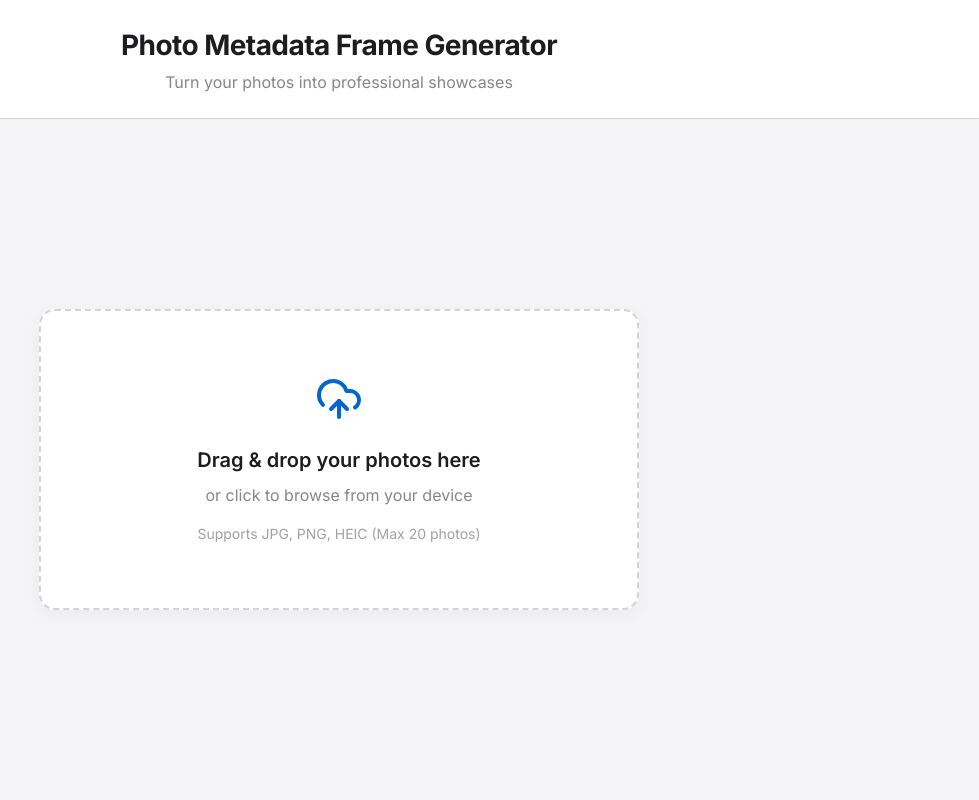
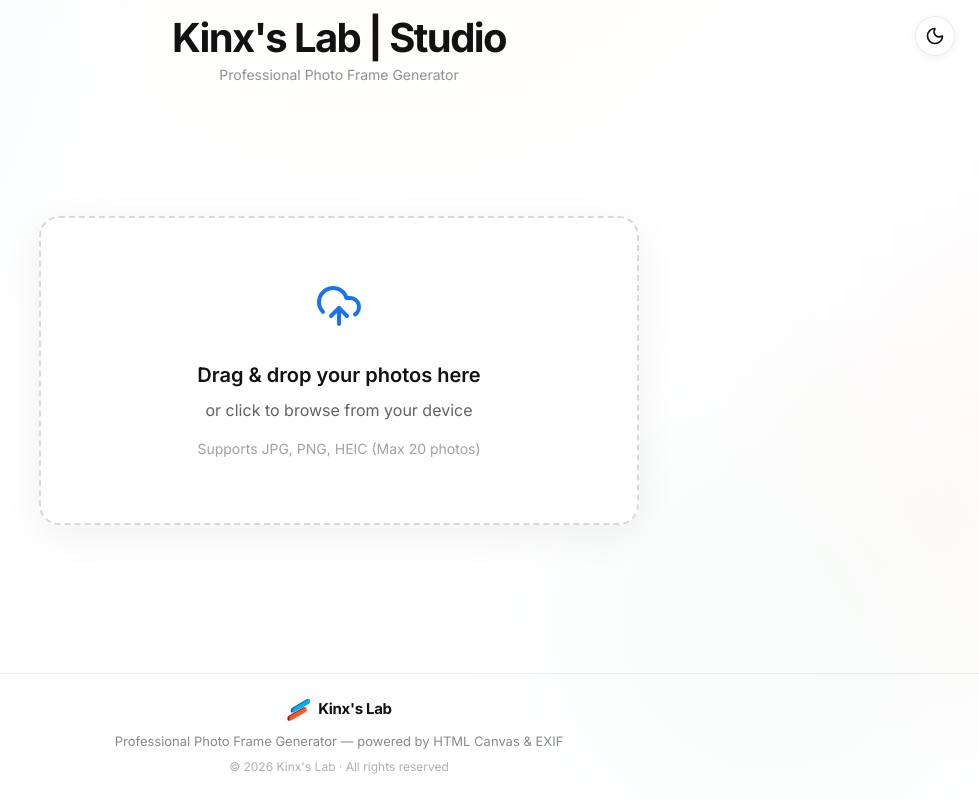
Before and after one commit to TQDuysuke/kinx_lab_photoframe, a React (Vite) app: page / in a window 1280 px wide. Shown: the whole page, without its empty margins (301-1280 px from the left). Built offline with nearby package versions, Linux system fonts and the light colour scheme.

Commit message:
feat: Implement core photo frame generator application with initial SEO and branding.

```diff
--- a/index.html
+++ b/index.html
@@ -2,9 +2,34 @@
 <html lang="en">
   <head>
     <meta charset="UTF-8" />
-    <link rel="icon" type="image/svg+xml" href="/vite.svg" />
     <meta name="viewport" content="width=device-width, initial-scale=1.0" />
-    <title>temp-app</title>
+
+    <!-- Primary Meta Tags -->
+    <title>Kinx's Lab | Studio — Professional Photo Frame Generator</title>
+    <meta name="title" content="Kinx's Lab | Studio — Professional Photo Frame Generator" />
+    <meta name="description" content="Generate stunning, professional-grade photo frames with camera EXIF metadata. Supports iPhone style, Cinematic Blur, Film Negative, Camera Live View, and Glass Morphism frames." />
+    <meta name="keywords" content="photo frame generator, EXIF metadata, cinematic frame, film negative, camera live view, glassmorphism, photo editing, Kinx Studio" />
+    <meta name="author" content="Kinx's Lab" />
+    <meta name="robots" content="index, follow" />
+
+    <!-- Open Graph / Facebook -->
+    <meta property="og:type" content="website" />
+    <meta property="og:title" content="Kinx's Lab | Studio — Professional Photo Frame Generator" />
+    <meta property="og:description" content="Generate stunning photo frames with camera EXIF metadata. iPhone style, Cinematic Blur, Film Negative, Camera Live View and Glass Morphism." />
+    <meta property="og:image" content="/src/assets/logo.svg" />
+
+    <!-- Twitter / X -->
+    <meta name="twitter:card" content="summary_large_image" />
+    <meta name="twitter:title" content="Kinx's Lab | Studio" />
+    <meta name="twitter:description" content="Professional photo frame generator with EXIF metadata. Beautiful styles for photographers." />
+    <meta name="twitter:image" content="/src/assets/logo.svg" />
+
+    <!-- Favicon & Brand Icon -->
+    <link rel="icon" type="image/svg+xml" href="/src/assets/logo.svg" />
+    <link rel="apple-touch-icon" href="/src/assets/logo.svg" />
+
+    <!-- Theme color for mobile browsers -->
+    <meta name="theme-color" content="#1f2023" />
   </head>
   <body>
     <div id="root"></div>
--- a/src/App.jsx
+++ b/src/App.jsx
@@ -4,7 +4,7 @@
 import FrameCanvas from './components/FrameCanvas';
 import { extractExif } from './utils/extractExif';
 import { iphoneFrame } from './templates/iphoneFrame';
-import { Image as ImageIcon, Download, X } from 'lucide-react';
+import { Image as ImageIcon, Download, X, Moon, Sun } from 'lucide-react';
 import { generateFrameUrl } from './utils/generateFrame';
 
 // Import logos
@@ -24,6 +24,9 @@
 export default function App() {
   const [photos, setPhotos] = useState([]);
   const [activePhotoId, setActivePhotoId] = useState(null);
+
+  // Dark mode state
+  const [isDarkMode, setIsDarkMode] = useState(false);
 
   const [selectedTemplate, setSelectedTemplate] = useState(templates[0]);
 
@@ -57,6 +60,12 @@
     return null;
   };
 
+  // Apple logo is much larger in the asset — default it to 100%, others use slider
+  const getEffectiveLogoSize = (makeStr, sliderValue) => {
+    if (!makeStr) return sliderValue;
+    return makeStr.toLowerCase().includes('apple') ? 100 : sliderValue;
+  };
+
   const handleUpload = async (files) => {
     setIsProcessingUpload(true);
     try {
@@ -69,12 +78,12 @@
 
           try {
             exifData = await extractExif(file);
-          } catch(err) { console.warn("Failed EXIF:", err); }
+          } catch (err) { console.warn("Failed EXIF:", err); }
 
           try {
             // Downscale to 1920 immediately for real-time UI switching
             displayUrl = await generateDisplayUrl(file, 1920);
-          } catch(err) {
+          } catch (err) {
             console.warn("Failed display resize:", err);
             displayUrl = URL.createObjectURL(file);
           }
@@ -159,7 +168,7 @@
           fontSizeScale,
           userUploadedLogo,
           getLogoForMake(photo.metadata?.make, selectedTemplate?.name),
-          logoSizeScale,
+          getEffectiveLogoSize(photo.metadata?.make, logoSizeScale),
           { framePadding, blurRadius, shadowOpacity, blurBrightness, focusX, focusY }
         );
 
@@ -183,7 +192,7 @@
   };
 
   return (
-    <div className="app-container">
+    <div className={`app-container${isDarkMode ? ' dark-theme' : ''}`}>
       {isProcessingUpload && (
         <div className="global-loading-overlay">
           <div className="spinner"></div>
@@ -192,8 +201,15 @@
         </div>
       )}
       <header className="app-header">
-        <h1>Photo Metadata Frame Generator</h1>
-        <p>Turn your photos into professional showcases</p>
+        <button
+          className="theme-toggle-btn"
+          onClick={() => setIsDarkMode(!isDarkMode)}
+          title={isDarkMode ? "Switch to Light Mode" : "Switch to Dark Mode"}
+        >
+          {isDarkMode ? <Sun size={20} /> : <Moon size={20} />}
+        </button>
+        <h1>Kinx's Lab | Studio</h1>
+        <p>Professional Photo Frame Generator</p>
       </header>
 
       <main className="app-main">
@@ -261,7 +277,7 @@
                   userUploadedLogo={userUploadedLogo}
                   detectedLogo={getLogoForMake(activePhoto?.metadata?.make, selectedTemplate?.name)}
                   originalFile={activePhoto.file}
-                  logoSizeScale={logoSizeScale}
+                  logoSizeScale={getEffectiveLogoSize(activePhoto?.metadata?.make, logoSizeScale)}
                   advancedParams={{ framePadding, blurRadius, shadowOpacity, blurBrightness, focusX, focusY }}
                 />
               )}
@@ -297,6 +313,7 @@
                   </div>
                 </div>
 
+                {!['film_style', 'live_view_style', 'glass_style'].includes(selectedTemplate.name) && (
                   <div className="settings-section">
                     <div className="control-group">
                       <label htmlFor="logoSizeSlider" className="control-label">
@@ -313,6 +330,7 @@
                       />
                     </div>
                   </div>
+                )}
 
                 <div className="settings-section">
                   <div className="control-group">
@@ -424,6 +442,7 @@
                   </>
                 )}
 
+                {!['film_style', 'live_view_style', 'glass_style'].includes(selectedTemplate.name) && (
                   <div className="settings-section">
                     <span className="control-label" style={{ marginBottom: '0.5rem', display: 'block' }}>Custom Logo</span>
                     <div className="logo-upload-group">
@@ -444,6 +463,7 @@
                       )}
                     </div>
                   </div>
+                )}
 
                 <div className="settings-section" style={{ marginTop: '2rem' }}>
                   <button
@@ -462,6 +482,15 @@
           </div>
         )}
       </main>
+
+      <footer className="app-footer">
+        <div className="footer-brand">
+          <img src="/src/assets/logo.svg" alt="Kinx's Lab Logo" className="footer-logo" />
+          <span className="footer-brand-name">Kinx's Lab</span>
+        </div>
+        <p className="footer-tagline">Professional Photo Frame Generator — powered by HTML Canvas & EXIF</p>
+        <p className="footer-copy">© {new Date().getFullYear()} Kinx's Lab · All rights reserved</p>
+      </footer>
     </div>
   );
 }
--- a/src/index.css
+++ b/src/index.css
@@ -1,13 +1,36 @@
 @import url('https://fonts.googleapis.com/css2?family=Inter:wght@400;600;700&display=swap');
 
 :root {
-  --bg-color: #f5f5f7;
-  --panel-bg: #ffffff;
-  --text-primary: #1d1d1f;
-  --text-secondary: #86868b;
-  --accent-color: #0066cc;
-  --accent-hover: #0077ed;
-  --border-color: #d2d2d7;
+  --bg-color: #ffffff;
+  --panel-bg: rgba(255, 255, 255, 0.85);
+  --panel-border: rgba(0, 0, 0, 0.05);
+  --text-primary: #121212;
+  --text-secondary: #5f6368;
+  --accent-color: #1a73e8;
+  --accent-hover: #1557b0;
+  --border-color: rgba(0, 0, 0, 0.08);
+  --shadow-color: rgba(0, 0, 0, 0.06);
+  --slider-bg: #e8eaed;
+  --slider-thumb: #1f2023;
+  --btn-primary-bg: #1f2023;
+  --btn-primary-color: #ffffff;
+}
+
+/* Dark Mode Overrides */
+.dark-theme {
+  --bg-color: #111214;
+  --panel-bg: rgba(28, 30, 34, 0.9);
+  --panel-border: rgba(255, 255, 255, 0.06);
+  --text-primary: #e8eaed;
+  --text-secondary: #9aa0a6;
+  --accent-color: #8ab4f8;
+  --accent-hover: #669df6;
+  --border-color: rgba(255, 255, 255, 0.08);
+  --shadow-color: rgba(0, 0, 0, 0.4);
+  --slider-bg: #3c4043;
+  --slider-thumb: #e8eaed;
+  --btn-primary-bg: #e8eaed;
+  --btn-primary-color: #111214;
 }
 
 * {
@@ -22,6 +45,32 @@
   color: var(--text-primary);
   line-height: 1.5;
   -webkit-font-smoothing: antialiased;
+  min-height: 100vh;
+}
+
+/* Dark Theme — override the body-level background via the app root */
+.dark-theme {
+  --bg-color: #111214;
+  --panel-bg: rgba(28, 30, 34, 0.9);
+  --panel-border: rgba(255, 255, 255, 0.06);
+  --text-primary: #e8eaed;
+  --text-secondary: #9aa0a6;
+  --accent-color: #8ab4f8;
+  --accent-hover: #669df6;
+  --border-color: rgba(255, 255, 255, 0.08);
+  --shadow-color: rgba(0, 0, 0, 0.4);
+  --slider-bg: #3c4043;
+  --slider-thumb: #e8eaed;
+  --btn-primary-bg: #e8eaed;
+  --btn-primary-color: #111214;
+  color: var(--text-primary);
+  background:
+    radial-gradient(circle at 20% 40%, rgba(130, 180, 255, 0.05) 0%, transparent 30%),
+    radial-gradient(circle at 80% 60%, rgba(130, 100, 255, 0.04) 0%, transparent 25%),
+    #111214;
+  background-size: 200% 200%;
+  animation: lightGradientFlow 25s ease infinite;
+  transition: color 0.3s ease;
 }
 
 /* App Layout */
@@ -30,35 +79,88 @@
   min-height: 100vh;
   display: flex;
   flex-direction: column;
+  background:
+    radial-gradient(circle at 15% 30%, rgba(26, 115, 232, 0.04) 0%, transparent 25%),
+    radial-gradient(circle at 85% 65%, rgba(217, 48, 37, 0.03) 0%, transparent 20%),
+    radial-gradient(circle at 50% 10%, rgba(244, 180, 0, 0.04) 0%, transparent 30%),
+    radial-gradient(circle at 70% 80%, rgba(15, 157, 88, 0.03) 0%, transparent 20%),
+    #ffffff;
+  background-size: 150% 150%;
+  animation: lightGradientFlow 20s ease infinite;
+  transition: background 0.4s ease, color 0.3s ease;
 }
+
+@keyframes lightGradientFlow {
+  0% {
+    background-position: 0% 0%;
+  }
+
+  50% {
+    background-position: 50% 100%;
+  }
+
+  100% {
+    background-position: 0% 0%;
+  }
+}
+
+/* App Layout */
 
 .app-header {
   text-align: center;
-  padding: 1.5rem 2rem;
+  padding: 1rem 1.5rem 0.5rem;
+  background: transparent;
+  position: relative;
+  z-index: 10;
+}
+
+.theme-toggle-btn {
+  position: absolute;
+  top: 1rem;
+  right: 1.5rem;
+  width: 40px;
+  height: 40px;
+  border-radius: 50%;
   background: var(--panel-bg);
-  border-bottom: 1px solid var(--border-color);
-  box-shadow: 0 1px 10px rgba(0,0,0,0.02);
+  border: 1px solid var(--border-color);
+  color: var(--text-primary);
+  display: flex;
+  align-items: center;
+  justify-content: center;
+  cursor: pointer;
+  transition: all 0.2s ease;
+  box-shadow: 0 2px 8px var(--shadow-color);
+  backdrop-filter: blur(12px);
+}
+
+.theme-toggle-btn:hover {
+  transform: scale(1.05);
+  box-shadow: 0 4px 16px var(--shadow-color);
 }
 
 .app-header h1 {
-  font-size: 1.75rem;
-  font-weight: 700;
-  letter-spacing: -0.02em;
+  font-size: 2.5rem;
+  font-weight: 800;
+  letter-spacing: -0.04em;
   margin-bottom: 0.25rem;
+  color: var(--text-primary);
+  line-height: 1.1;
 }
 
 .app-header p {
   color: var(--text-secondary);
-  font-size: 1rem;
+  font-size: 0.875rem;
+  font-weight: 400;
+  opacity: 0.7;
 }
 
 .app-main {
   flex: 1;
   display: flex;
   flex-direction: column;
-  padding: 2rem;
+  padding: 0.5rem 2rem 2rem;
   width: 100%;
-  max-width: 1600px;
+  max-width: 1920px;
   margin: 0 auto;
 }
 
@@ -75,23 +177,27 @@
   width: 100%;
   max-width: 600px;
   background: var(--panel-bg);
-  border: 2px dashed var(--border-color);
-  border-radius: 16px;
+  backdrop-filter: blur(12px);
+  -webkit-backdrop-filter: blur(12px);
+  border: 2px dashed rgba(0, 0, 0, 0.15);
+  border-radius: 20px;
   padding: 4rem 2rem;
   text-align: center;
   cursor: pointer;
-  transition: all 0.2s ease;
-  box-shadow: 0 4px 20px rgba(0, 0, 0, 0.05);
+  transition: all 0.3s cubic-bezier(0.25, 0.8, 0.25, 1);
+  box-shadow: 0 10px 40px var(--shadow-color);
 }
 
 .upload-container:hover {
-  border-color: var(--accent-color);
-  background: #fafafc;
+  border-color: #1a73e8;
+  background: rgba(255, 255, 255, 0.95);
+  transform: translateY(-4px);
+  box-shadow: 0 15px 40px rgba(0, 0, 0, 0.08);
 }
 
 .upload-icon {
-  color: var(--accent-color);
-  margin-bottom: 1rem;
+  color: #1a73e8;
+  margin-bottom: 1.5rem;
 }
 
 .upload-text {
@@ -112,37 +218,70 @@
 
 /* 3-Column Layout */
 .three-column-layout {
-  display: grid;
-  grid-template-columns: 250px 1fr 300px;
-  gap: 2rem;
+  display: flex;
+  justify-content: center;
+  align-items: flex-start;
+  gap: 1.25rem;
   width: 100%;
-  align-items: flex-start;
+}
+
+.column-left {
+  width: 220px;
+  flex-shrink: 0;
+}
+
+.column-right {
+  width: 260px;
+  flex-shrink: 0;
+}
+
+.column-middle {
+  flex: 0 1 auto;
+  min-width: 0;
+  display: flex;
+  justify-content: center;
+  /* (220) left + (260) right + (20 * 2) gaps = 520px */
+  max-width: calc(100% - 520px);
 }
 
 @media (max-width: 1024px) {
   .three-column-layout {
-    grid-template-columns: 1fr;
-    grid-template-rows: auto auto auto;
-    gap: 1.5rem;
+    flex-direction: column;
+    align-items: center;
   }
 
-  .column-left { order: 2; }
-  .column-middle { order: 1; }
-  .column-right { order: 3; }
+  .column-left, .column-right, .column-middle {
+    width: 100%;
+    max-width: 100%;
+  }
+
+  .column-left {
+    order: 2;
+  }
+
+  .column-middle {
+    order: 1;
+  }
+
+  .column-right {
+    order: 3;
+  }
 }
 
 .panel-box {
   background: var(--panel-bg);
-  border-radius: 12px;
-  padding: 1.5rem;
-  box-shadow: 0 4px 20px rgba(0, 0, 0, 0.04);
-  border: 1px solid var(--border-color);
+  backdrop-filter: blur(24px);
+  -webkit-backdrop-filter: blur(24px);
+  border-radius: 16px;
+  padding: 1rem;
+  box-shadow: 0 10px 40px var(--shadow-color);
+  border: 1px solid var(--panel-border);
 }
 
 .panel-title {
   font-size: 1rem;
   font-weight: 700;
-  margin-bottom: 1.5rem;
+  margin-bottom: 1rem;
   color: var(--text-primary);
   border-bottom: 1px solid var(--border-color);
   padding-bottom: 0.5rem;
@@ -151,6 +290,7 @@
 .settings-section {
   margin-bottom: 1.5rem;
 }
+
 .settings-section:last-child {
   margin-bottom: 0;
 }
@@ -159,15 +299,17 @@
 .thumbnail-strip {
   display: flex;
   flex-direction: column;
-  gap: 0.75rem;
+  gap: 0.5rem;
   max-height: 400px;
   overflow-y: auto;
-  margin-bottom: 1.5rem;
+  margin-bottom: 1rem;
   padding-right: 0.5rem;
 }
+
 .thumbnail-strip::-webkit-scrollbar {
   width: 6px;
 }
+
 .thumbnail-strip::-webkit-scrollbar-thumb {
   background: var(--border-color);
   border-radius: 3px;
@@ -182,22 +324,26 @@
   cursor: pointer;
   border: 2px solid transparent;
   transition: all 0.2s ease;
-  background: #000;
+  background: #f1f3f4;
 }
+
 .thumbnail-item img {
   width: 100%;
   height: 100%;
   object-fit: cover;
-  opacity: 0.6;
+  opacity: 0.8;
   transition: opacity 0.2s ease;
 }
+
 .thumbnail-item:hover img {
   opacity: 1;
 }
+
 .thumbnail-item.active {
-  border-color: var(--accent-color);
-  box-shadow: 0 0 0 2px rgba(0, 102, 204, 0.2);
+  border-color: #1a73e8;
+  box-shadow: 0 0 0 2px rgba(26, 115, 232, 0.2);
 }
+
 .thumbnail-item.active img {
   opacity: 1;
 }
@@ -252,24 +398,25 @@
 
 .slider {
   width: 100%;
-  accent-color: var(--accent-color);
+  accent-color: var(--slider-thumb);
   height: 6px;
   border-radius: 3px;
-  background: #e5e5ea;
+  background: var(--slider-bg);
   outline: none;
   appearance: none;
   -webkit-appearance: none;
 }
+
 .slider::-webkit-slider-thumb {
   -webkit-appearance: none;
   appearance: none;
   width: 18px;
   height: 18px;
   border-radius: 50%;
-  background: var(--accent-color);
+  background: var(--slider-thumb);
   cursor: pointer;
-  border: 2px solid white;
-  box-shadow: 0 1px 4px rgba(0,0,0,0.2);
+  border: 2px solid var(--bg-color);
+  box-shadow: 0 1px 4px rgba(0, 0, 0, 0.2);
 }
 
 .upload-logo-btn {
@@ -278,7 +425,7 @@
   justify-content: center;
   gap: 0.5rem;
   padding: 0.6rem 1.2rem;
-  background: white;
+  background: rgba(255, 255, 255, 0.05);
   color: var(--text-primary);
   border: 1px solid var(--border-color);
   border-radius: 8px;
@@ -286,12 +433,11 @@
   font-weight: 600;
   cursor: pointer;
   transition: all 0.2s ease;
-  box-shadow: 0 1px 2px rgba(0,0,0,0.02);
 }
 
 .upload-logo-btn:hover {
-  background: #fdfdfd;
-  border-color: #999;
+  background: rgba(255, 255, 255, 0.1);
+  border-color: rgba(255, 255, 255, 0.3);
 }
 
 .clear-logo-btn {
@@ -321,7 +467,8 @@
 }
 
 .template-options {
-  display: flex;
+  display: grid;
+  grid-template-columns: 1fr 1fr;
   gap: 0.5rem;
 }
 
@@ -329,42 +476,52 @@
   padding: 0.5rem 1rem;
   border: 1px solid var(--border-color);
   background: transparent;
-  border-radius: 8px;
+  border-radius: 20px;
   cursor: pointer;
   font-family: inherit;
   font-size: 0.875rem;
-  color: var(--text-primary);
+  color: var(--text-secondary);
   transition: all 0.2s ease;
 }
 
 .template-btn:hover {
-  background: #f5f5f7;
+  background: #f1f3f4;
+  color: var(--text-primary);
 }
 
 .template-btn.active {
-  background: var(--text-primary);
-  color: white;
-  border-color: var(--text-primary);
+  background: var(--btn-primary-bg);
+  color: var(--btn-primary-color);
+  border-color: var(--btn-primary-bg);
+  font-weight: 500;
 }
 
 /* Common Buttons */
-.new-photo-btn {
+.app-button,
+.new-photo-btn,
+.reset-btn,
+.upload-logo-btn {
   width: 100%;
-  padding: 0.75rem;
-  border: 1px solid var(--border-color);
-  background: white;
-  border-radius: 8px;
-  color: var(--text-primary);
+  padding: 0.6rem 1.2rem;
+  border: 1px solid transparent;
+  background: var(--btn-primary-bg);
+  border-radius: 24px;
+  color: var(--btn-primary-color);
   cursor: pointer;
   font-size: 0.875rem;
-  font-weight: 600;
+  font-weight: 500;
+  font-family: inherit;
   transition: all 0.2s ease;
-  box-shadow: 0 1px 2px rgba(0,0,0,0.02);
+  display: flex;
+  align-items: center;
+  justify-content: center;
+  gap: 0.5rem;
 }
 
-.new-photo-btn:hover {
-  background: #fdfdfd;
-  border-color: #999;
+.new-photo-btn:hover,
+.upload-logo-btn:hover {
+  background: #3c4043;
+  color: #fff;
 }
 
 .logo-upload-group {
@@ -372,22 +529,17 @@
   align-items: center;
 }
 
+/* Ghost variant for destructive action */
 .reset-btn {
-  width: 100%;
-  padding: 0.75rem;
-  border: 1px solid #ff3b30;
   background: transparent;
-  border-radius: 8px;
   color: #ff3b30;
-  cursor: pointer;
-  font-size: 0.875rem;
-  font-weight: 600;
-  transition: all 0.2s ease;
-  box-shadow: 0 1px 2px rgba(0,0,0,0.02);
+  border: 1px solid rgba(255, 59, 48, 0.4);
 }
 
 .reset-btn:hover {
-  background: #fff0f0;
+  background: #ff3b30;
+  color: #ffffff;
+  border-color: #ff3b30;
 }
 
 .download-btn {
@@ -396,7 +548,7 @@
   justify-content: center;
   gap: 0.5rem;
   padding: 1rem 2rem;
-  background: var(--accent-color);
+  background: #1f2023;
   color: white;
   border: none;
   border-radius: 24px;
@@ -409,7 +561,7 @@
 }
 
 .download-btn:hover {
-  background: var(--accent-hover);
+  background: #3c4043;
 }
 
 /* Frame Canvas */
@@ -417,28 +569,39 @@
   width: 100%;
   display: flex;
   flex-direction: column;
+  align-items: center;
 }
 
 .canvas-wrapper {
-  width: 100%;
+  width: auto;
   border-radius: 8px;
   overflow: hidden;
-  box-shadow: 0 10px 40px rgba(0, 0, 0, 0.15);
+  box-shadow: 0 20px 40px rgba(0, 0, 0, 0.08); /* Massive soft floating shadow */
   background: white;
+  display: inline-flex;
+  justify-content: center;
 }
 
 .preview-canvas {
-  width: 100%;
+  width: auto;
   height: auto;
+  max-width: 100%;
+  max-height: 82vh;
+  /* Prevent vertical blowout on wide aspect ratios */
+  object-fit: contain;
   display: block;
 }
 
 /* Global Loading Overlay */
 .global-loading-overlay {
   position: fixed;
-  top: 0; left: 0; right: 0; bottom: 0;
-  background: rgba(255, 255, 255, 0.95);
-  backdrop-filter: blur(5px);
+  top: 0;
+  left: 0;
+  right: 0;
+  bottom: 0;
+  background: rgba(5, 5, 10, 0.85);
+  backdrop-filter: blur(10px);
+  -webkit-backdrop-filter: blur(10px);
   z-index: 9999;
   display: flex;
   flex-direction: column;
@@ -458,7 +621,9 @@
 }
 
 @keyframes spin {
-  to { transform: rotate(360deg); }
+  to {
+    transform: rotate(360deg);
+  }
 }
 
 .global-loading-overlay h2 {
@@ -472,3 +637,47 @@
 .global-loading-overlay p {
   color: var(--text-secondary);
 }
+
+/* ─── Footer ─────────────────────────────────── */
+.app-footer {
+  text-align: center;
+  padding: 1.5rem 2rem;
+  border-top: 1px solid var(--border-color);
+  display: flex;
+  flex-direction: column;
+  align-items: center;
+  gap: 0.4rem;
+  margin-top: auto;
+}
+
+.footer-brand {
+  display: flex;
+  align-items: center;
+  gap: 0.5rem;
+  margin-bottom: 0.25rem;
+}
+
+.footer-logo {
+  width: 24px;
+  height: 24px;
+  object-fit: contain;
+}
+
+.footer-brand-name {
+  font-size: 0.9375rem;
+  font-weight: 700;
+  color: var(--text-primary);
+  letter-spacing: -0.02em;
+}
+
+.footer-tagline {
+  font-size: 0.8125rem;
+  color: var(--text-secondary);
+  opacity: 0.75;
+}
+
+.footer-copy {
+  font-size: 0.75rem;
+  color: var(--text-secondary);
+  opacity: 0.5;
+}
```
Also changed, not shown: src/assets/logo.svg (added). Lines whose indentation alone changed are shown as unchanged.
